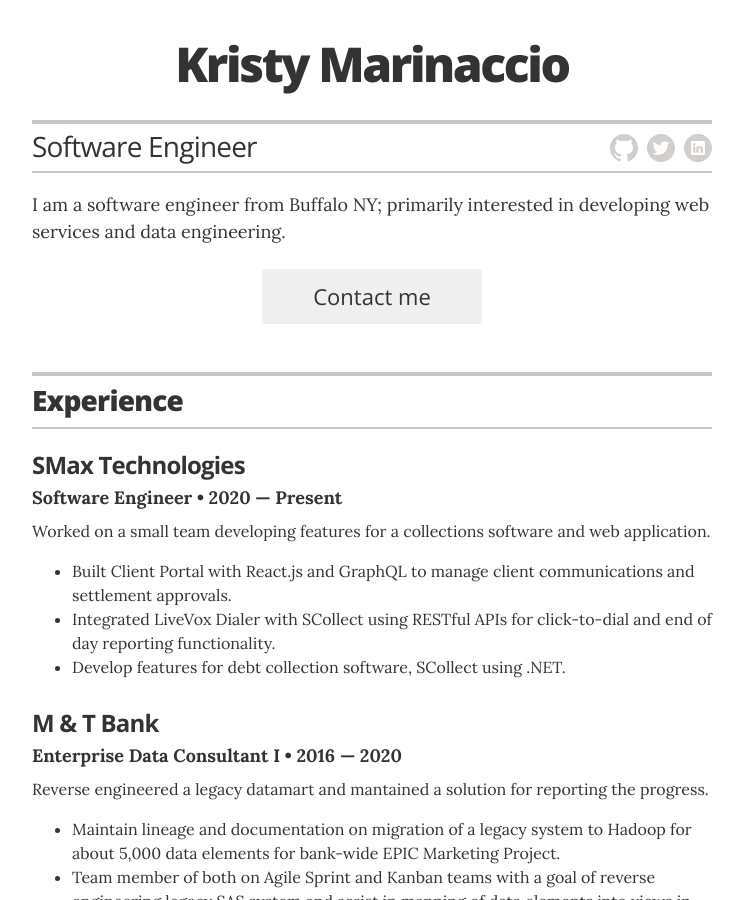
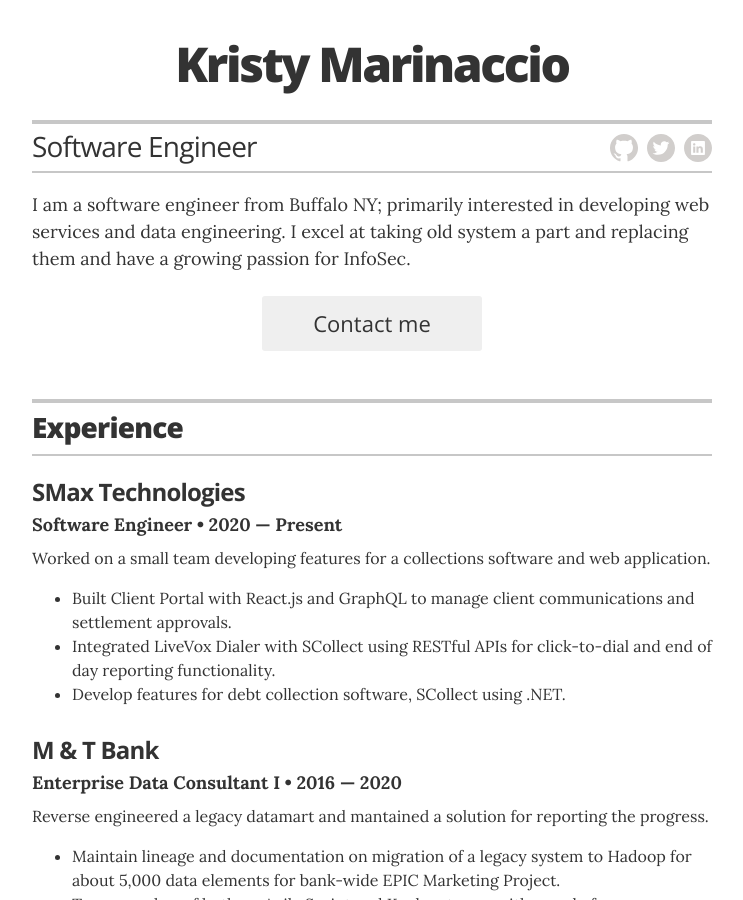
Before and after one commit to KLynnM315/klynnm315.github.io, a Jekyll site: the page built from index.html, in a window 1280 px wide and 900 px high. Shown: the whole window, without its empty margins (268-1011 px from the left). Built offline with Jekyll 4.4.1, drawn with Linux system fonts in a browser that asks for light colours.

Commit message:
updated the intro

```diff
--- a/_config.yml
+++ b/_config.yml
@@ -15,7 +15,7 @@
 resume_contact_email:
   "marikl13@mail.buffalostate.edu"
 resume_header_contact_info: "Buffalo NY | marikl13@mail.buffalostate.edu"
-resume_header_intro: "<p> I am a software engineer from Buffalo NY; primarily interested in developing web services and data engineering. </p>"
+resume_header_intro: "<p> I am a software engineer from Buffalo NY; primarily interested in developing web services and data engineering. I excel at taking old system a part and replacing them and have a growing passion for InfoSec.</p>"
 
 # use "yes" to display the email contact button,
 # "no" to display an "I'm not looking for work" message,
```
